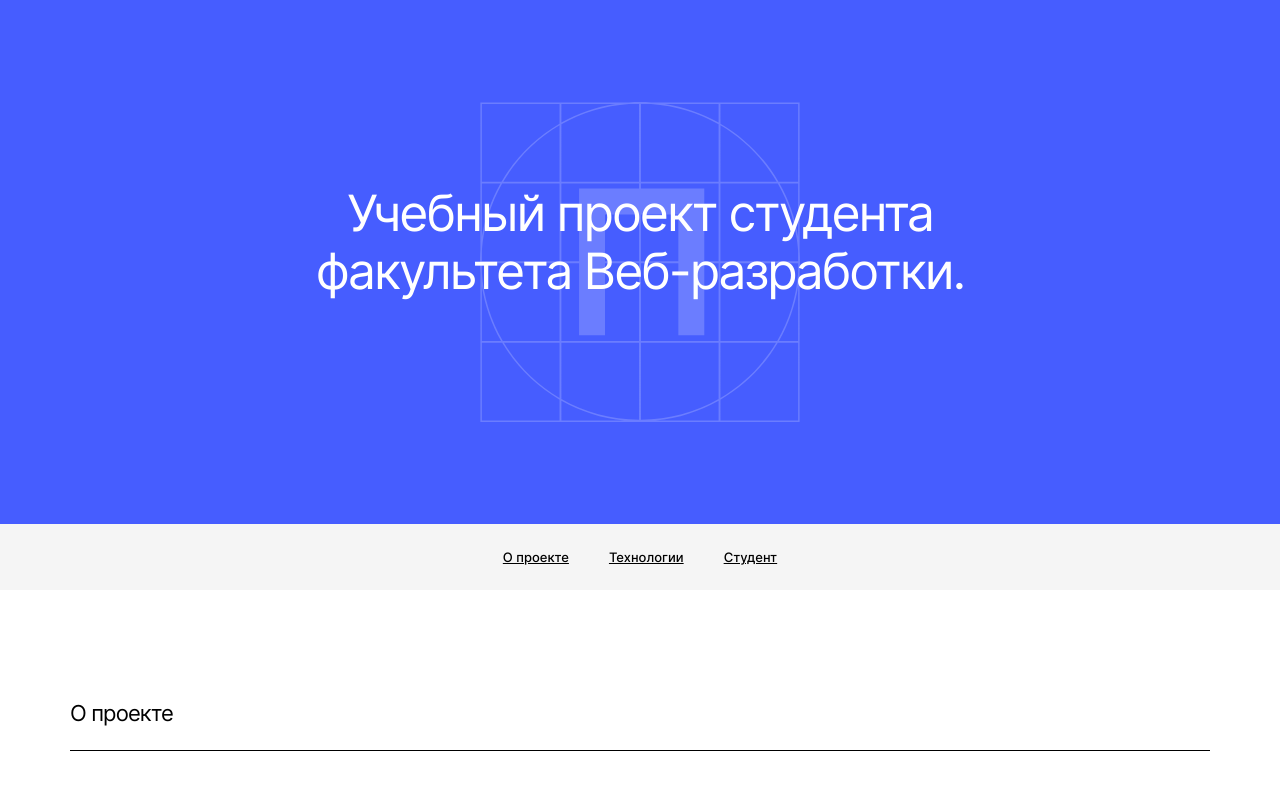
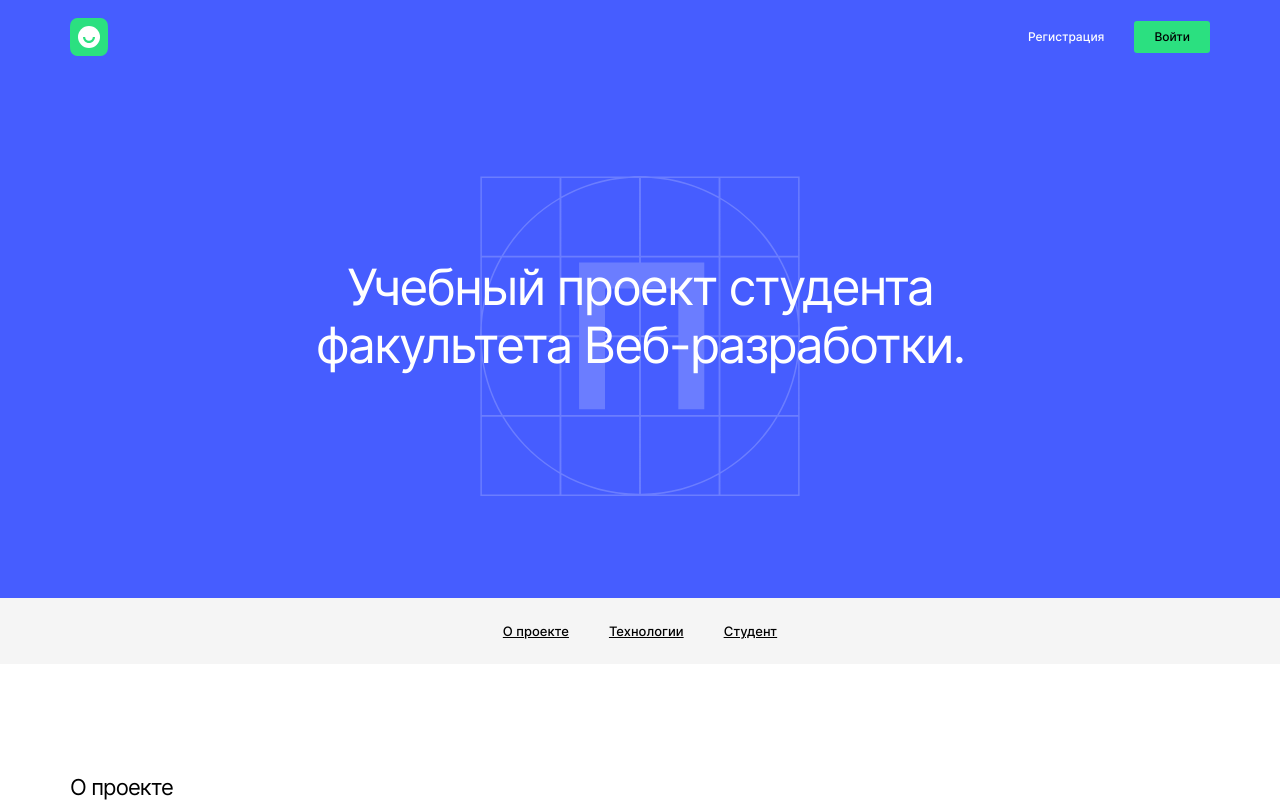
Before and after one commit to Newet7/movies-explorer-frontend, a React (Create React App) app: page / in a window 1280 px wide. Shown: the top 802 px of the page. Built offline with nearby package versions, Linux system fonts and the light colour scheme.

Commit message:
lvl2: add /movies, authlinks

```diff
--- a/src/components/App/App.js
+++ b/src/components/App/App.js
@@ -1,10 +1,15 @@
+import { Route, Routes } from "react-router-dom";
 import Landing from "../Landing/Landing";
+import Movies from "../Movies/Movies";
 import "./App.css";
 
 function App() {
   return (
     <div className="content">
-      <Landing />
+      <Routes>
+        <Route path="/" element={<Landing />} />
+        <Route path="/movies" element={<Movies />} />
+      </Routes>
     </div>
   );
 }
--- /dev/null
+++ b/src/components/AuthLinks/AuthLinks.css
@@ -0,0 +1,60 @@
+.auth-links {
+  color: var(--on-promo);
+  margin: 0;
+}
+
+.auth-links__list {
+  list-style: none;
+  margin: 0;
+  padding: 0;
+  display: flex;
+  flex-wrap: wrap;
+  column-gap: 14px;
+}
+
+@media (min-width: 768px) {
+  .auth-links__list {
+    column-gap: 30px;
+  }
+}
+
+.auth-links__link {
+  /* Сброс */
+  display: block;
+  color: inherit;
+  text-decoration: none;
+  /* Размеры */
+  padding: 5px 0;
+  /* Анимация */
+  transition: opacity 0.3s;
+  /* Текст */
+  font-style: normal;
+  font-weight: 500;
+  font-size: 10px;
+  line-height: 1.6;
+}
+
+.auth-links__link:hover {
+  opacity: 0.7;
+}
+
+@media (min-width: 768px) {
+  .auth-links__link {
+    padding-block: 8px;
+    font-size: 12px;
+    line-height: 1.33;
+  }
+}
+
+.auth-links__link_type_login {
+  color: var(--on-primary);
+  background-color: var(--primary);
+  border-radius: 3px;
+  padding-inline: 12px;
+}
+
+@media (min-width: 768px) {
+  .auth-links__link_type_login {
+    padding-inline: 20px;
+  }
+}
--- /dev/null
+++ b/src/components/AuthLinks/AuthLinks.js
@@ -0,0 +1,25 @@
+import "./AuthLinks.css";
+
+function AuthLinks() {
+  return (
+    <nav className="auth-links">
+      <ul className="auth-links__list">
+        <li className="auth-links__list-item">
+          <a href="#test" className="auth-links__link">
+            Регистрация
+          </a>
+        </li>
+        <li className="auth-links__list-item">
+          <a
+            href="#test"
+            className="auth-links__link auth-links__link_type_login"
+          >
+            Войти
+          </a>
+        </li>
+      </ul>
+    </nav>
+  );
+}
+
+export default AuthLinks;
--- a/src/components/Header/Header.js
+++ b/src/components/Header/Header.js
@@ -2,12 +2,18 @@ import "./Header.css";
 import logo from "../../images/logo.svg";
 
 function Header({ children, isThemed = false }) {
-  <header className={`header section${isThemed ? " header_themed" : ""}`}>
-    <a className="header__main-link" href="#main">
-      <img className="header__logo" alt="Логотип приложения" src={logo} />
-    </a>
-    {children}
-  </header>;
+  return (
+    <header className={`header section${isThemed ? " header_themed" : ""}`}>
+      <a className="header__main-link" href="#main">
+        <img
+          className="header__logo"
+          alt="Логотип приложения: круг"
+          src={logo}
+        />
+      </a>
+      {children}
+    </header>
+  );
 }
 
 export default Header;
--- a/src/components/Landing/Landing.js
+++ b/src/components/Landing/Landing.js
@@ -1,3 +1,4 @@
+import AuthLinks from "../AuthLinks/AuthLinks";
 import Promo from "../Promo/Promo";
 import NavTab from "../NavTab/NavTab";
 import Student from "../Student/Student";
@@ -5,13 +6,12 @@ import AboutProject from "../AboutProject/AboutProject";
 import Techs from "../Techs/Techs";
 import Footer from "../Footer/Footer";
 import Header from "../Header/Header";
-import Navigation from "../Navigation/Navigation";
 
 function Landing() {
   return (
     <>
       <Header isThemed={true}>
-        <Navigation />
+        <AuthLinks />
       </Header>
       <main>
         <Promo />
--- /dev/null
+++ b/src/components/Movies/Movies.js
@@ -0,0 +1,18 @@
+import Footer from "../Footer/Footer";
+import Header from "../Header/Header";
+import Navigation from "../Navigation/Navigation";
+import "./Movies.css";
+
+function Movies() {
+  return (
+    <>
+      <Header>
+        <Navigation />
+      </Header>
+      <main>Содержимое</main>
+      <Footer />
+    </>
+  );
+}
+
+export default Movies;
--- a/src/components/Navigation/Navigation.css
+++ b/src/components/Navigation/Navigation.css
@@ -191,15 +191,15 @@
 }
 
 @media (min-width: 1280px) {
-  .navigation__list-item:first-child {
-    display: none;
+  .navigation__list-item:last-child {
+    margin-top: 0;
+    margin-left: auto;
   }
 }
 
 @media (min-width: 1280px) {
-  .navigation__list-item:last-child {
-    margin-top: 0;
-    margin-left: auto;
+  .navigation__list-item_type_main-page {
+    display: none;
   }
 }
 
--- a/src/components/Navigation/Navigation.js
+++ b/src/components/Navigation/Navigation.js
@@ -1,7 +1,7 @@
 import React from "react";
 import "./Navigation.css";
 
-function Navigation() {
+function Navigation({ hasLinkToMain = true }) {
   const [isOpen, setIsOpen] = React.useState(false);
 
   function toggleMenu() {
@@ -52,11 +52,13 @@ function Navigation() {
           ></button>
 
           <ul className="navigation__list">
-            <li className="navigation__list-item">
-              <a className="navigation__link" href="#test">
-                Главная
-              </a>
-            </li>
+            {hasLinkToMain && (
+              <li className="navigation__list-item navigation__list-item_type_main-page">
+                <a className="navigation__link" href="#test">
+                  Главная
+                </a>
+              </li>
+            )}
             <li className="navigation__list-item">
               <a
                 className="navigation__link navigation__link_active"
```
Also changed, not shown: src/components/Movies/Movies.css (added).
